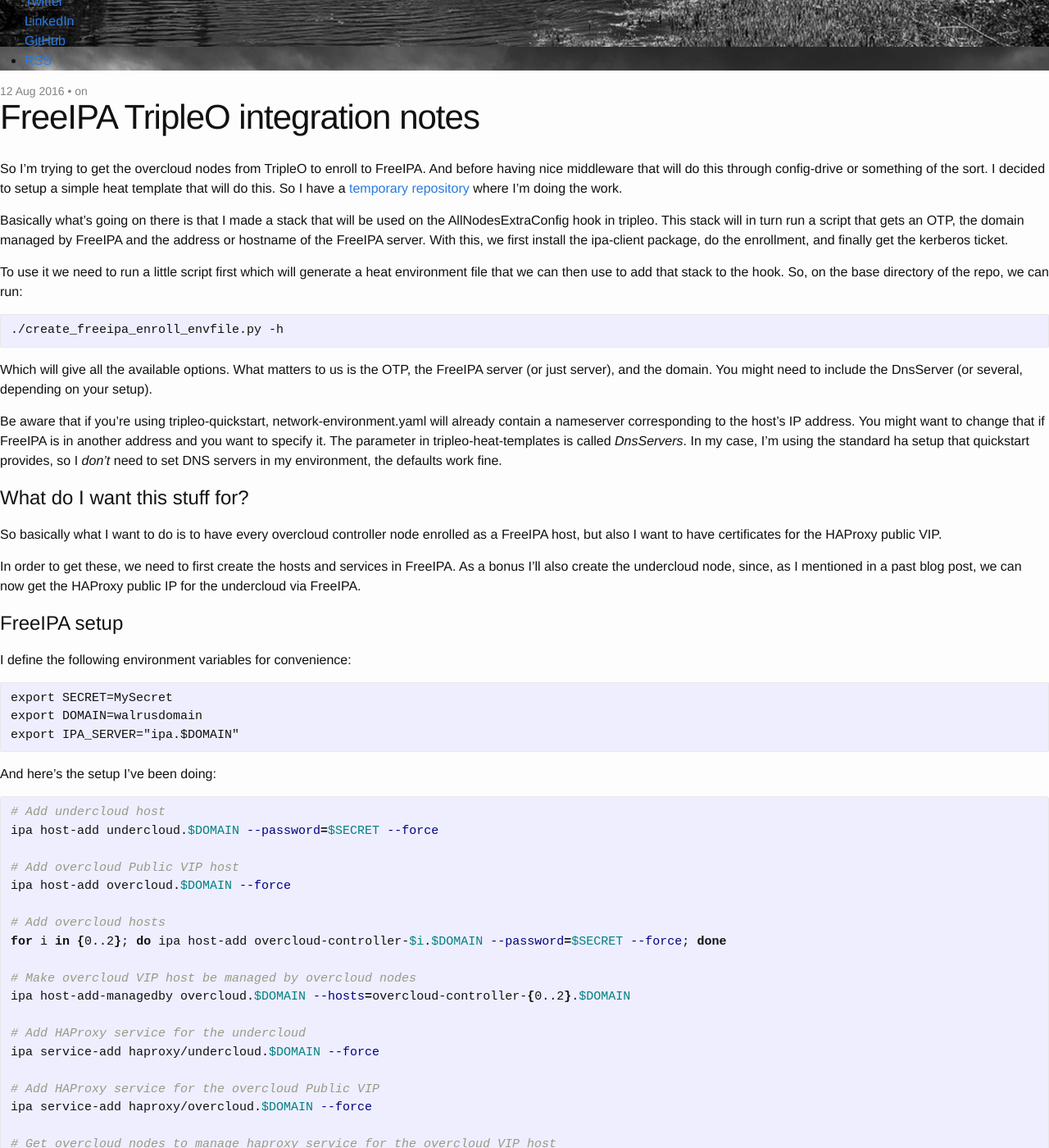
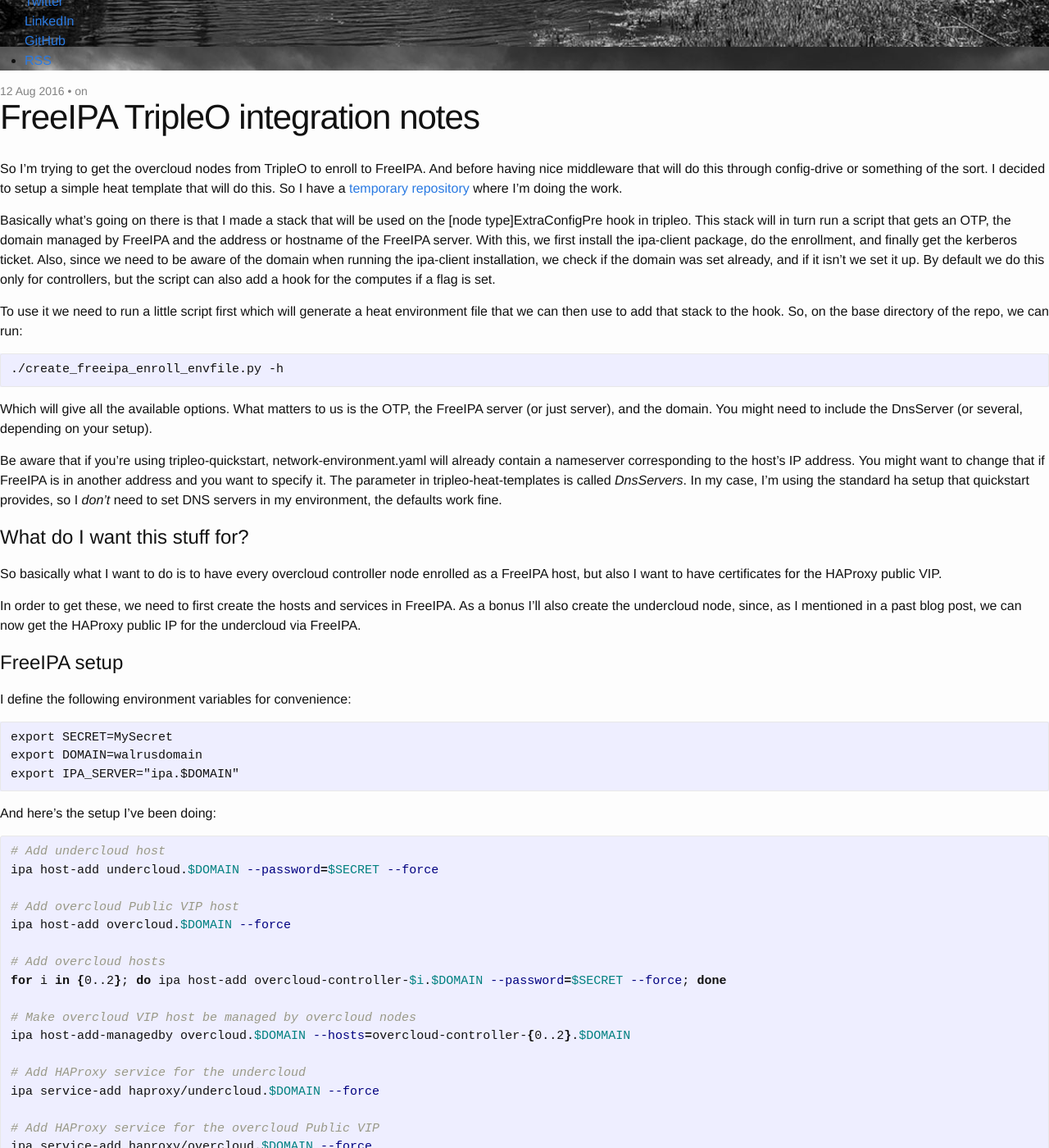
Before and after one commit to JAORMX/JAORMX.github.io, a Jekyll site: the page built from _posts/2016-08-12-freeipa-tripleo-integration-notes.markdown, in a window 1280 px wide and 1400 px high, scrolled down 769 px. Shown: the whole window at 82% size. Built offline with Jekyll 4.4.1, drawn with Linux system fonts in a browser that asks for light colours; nearby versions of some CDN libraries; some of the changed text lies outside the part shown.

Commit message:
Add addendum to FreeIPA/Tripleo integration post
I changed the way the script behaves, so I pointed that out in the relevant
blog post.

```diff
--- a/_posts/2016-08-12-freeipa-tripleo-integration-notes.markdown
+++ b/_posts/2016-08-12-freeipa-tripleo-integration-notes.markdown
@@ -11,10 +11,14 @@ something of the sort. I decided to setup a simple heat template that will do
 this. So I have a [temporary repository][temp-repo] where I'm doing the work.
 
 Basically what's going on there is that I made a stack that will be used on the
-AllNodesExtraConfig hook in tripleo. This stack will in turn run a script that
-gets an OTP, the domain managed by FreeIPA and the address or hostname of the
-FreeIPA server. With this, we first install the ipa-client package, do the
-enrollment, and finally get the kerberos ticket.
+[node type]ExtraConfigPre hook in tripleo. This stack will in turn run a
+script that gets an OTP, the domain managed by FreeIPA and the address or
+hostname of the FreeIPA server. With this, we first install the ipa-client
+package, do the enrollment, and finally get the kerberos ticket. Also, since
+we need to be aware of the domain when running the ipa-client installation, we
+check if the domain was set already, and if it isn't we set it up. By default
+we do this only for controllers, but the script can also add a hook for the
+computes if a flag is set.
 
 To use it we need to run a little script first which will generate a heat
 environment file that we can then use to add that stack to the hook. So, on
@@ -77,6 +81,14 @@ ipa service-add haproxy/overcloud.$DOMAIN --force
 ipa service-add-host haproxy/overcloud.$DOMAIN --hosts=overcloud-controller-{0..2}.$DOMAIN
 {% endhighlight %}
 
+Note that the compute nodes might need to be enrolled too, depending on your
+usecase. In our use-case, the compute nodes need to trust FreeIPA as a CA. So
+we might as well enroll them too:
+
+{% highlight bash %}
+ipa host-add overcloud-novacompute-0.$DOMAIN --password=$SECRET --force
+{% endhighlight %}
+
 With all this set up, I ran these commands on the overcloud nodes... but this
 is pretty much what the heat stack already does:
 
```
